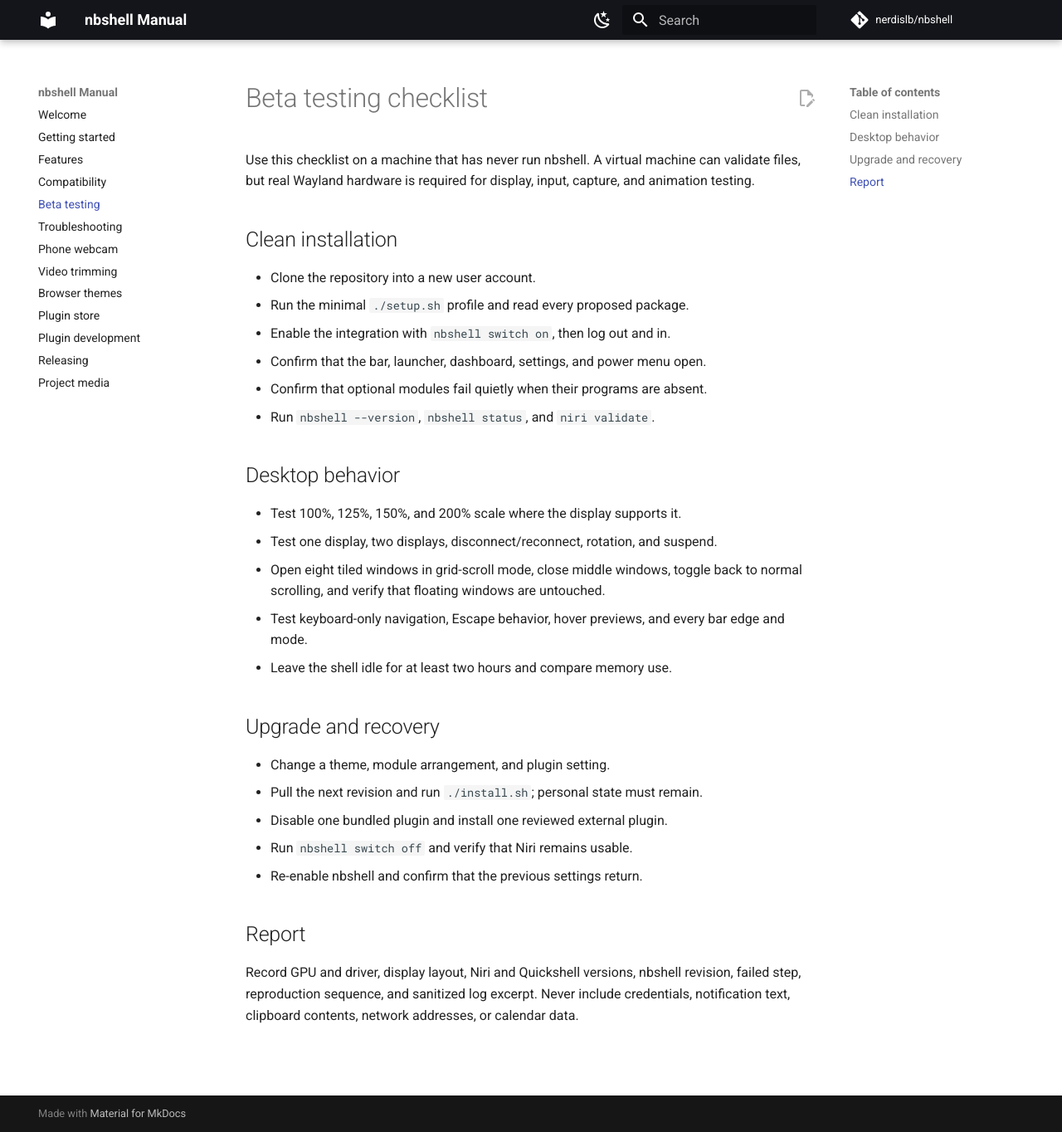
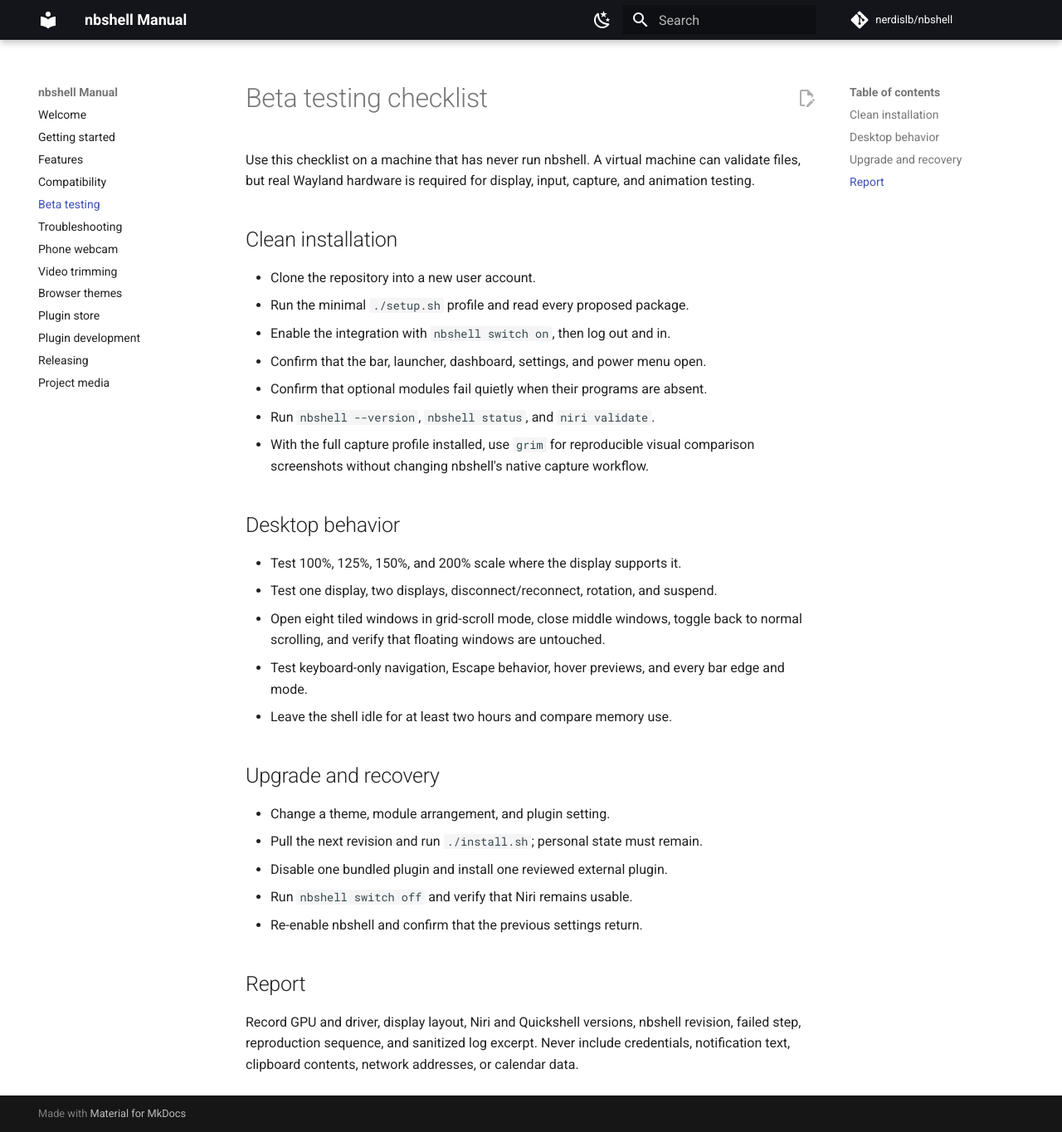
Before and after one commit to nerdislb/nbshell, an MkDocs documentation site: the page built from docs/beta-testing.md, in a window 1280 px wide and 1364 px high. Shown: the whole window at 83% size. Built offline with MkDocs 1.6.1 and Material for MkDocs 9.7.7, drawn with Linux system fonts in a browser that asks for light colours; comment, search, counter and statistics services are not loaded.

Commit message:
test: add grim to the full capture profile

```diff
--- a/docs/beta-testing.md
+++ b/docs/beta-testing.md
@@ -12,6 +12,8 @@ capture, and animation testing.
 - Confirm that the bar, launcher, dashboard, settings, and power menu open.
 - Confirm that optional modules fail quietly when their programs are absent.
 - Run `nbshell --version`, `nbshell status`, and `niri validate`.
+- With the full capture profile installed, use `grim` for reproducible visual
+  comparison screenshots without changing nbshell's native capture workflow.
 
 ## Desktop behavior
 
```
Also changed, not shown: 1 other file.
